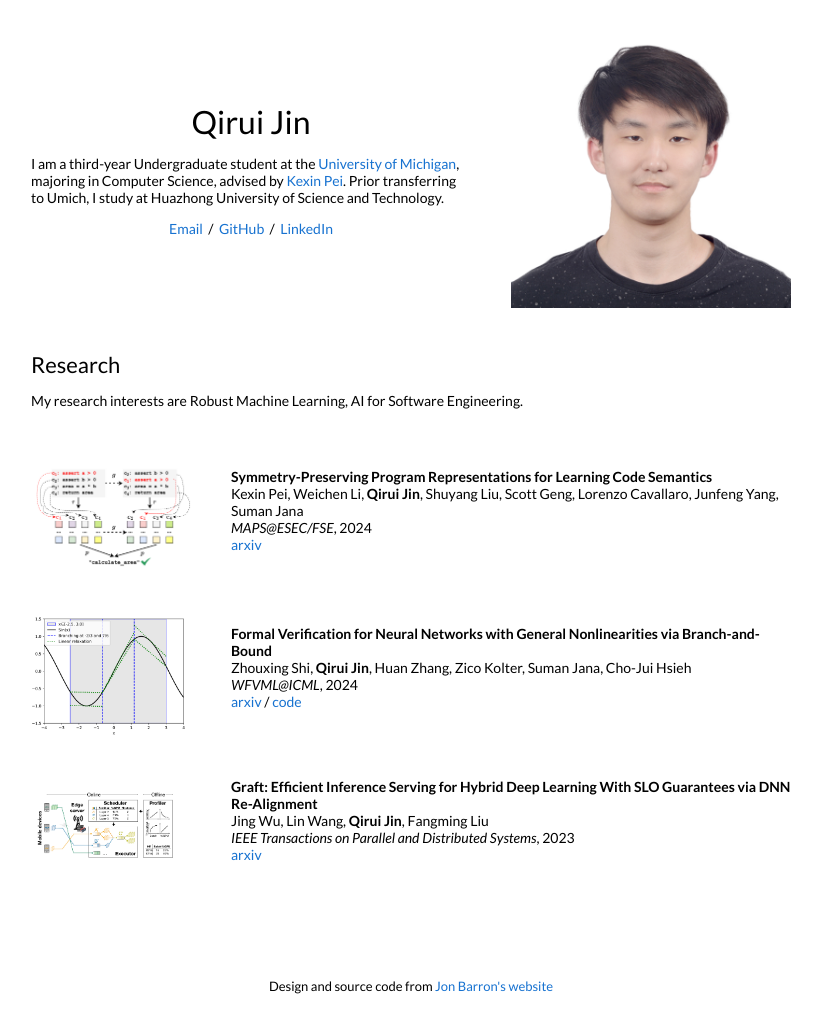
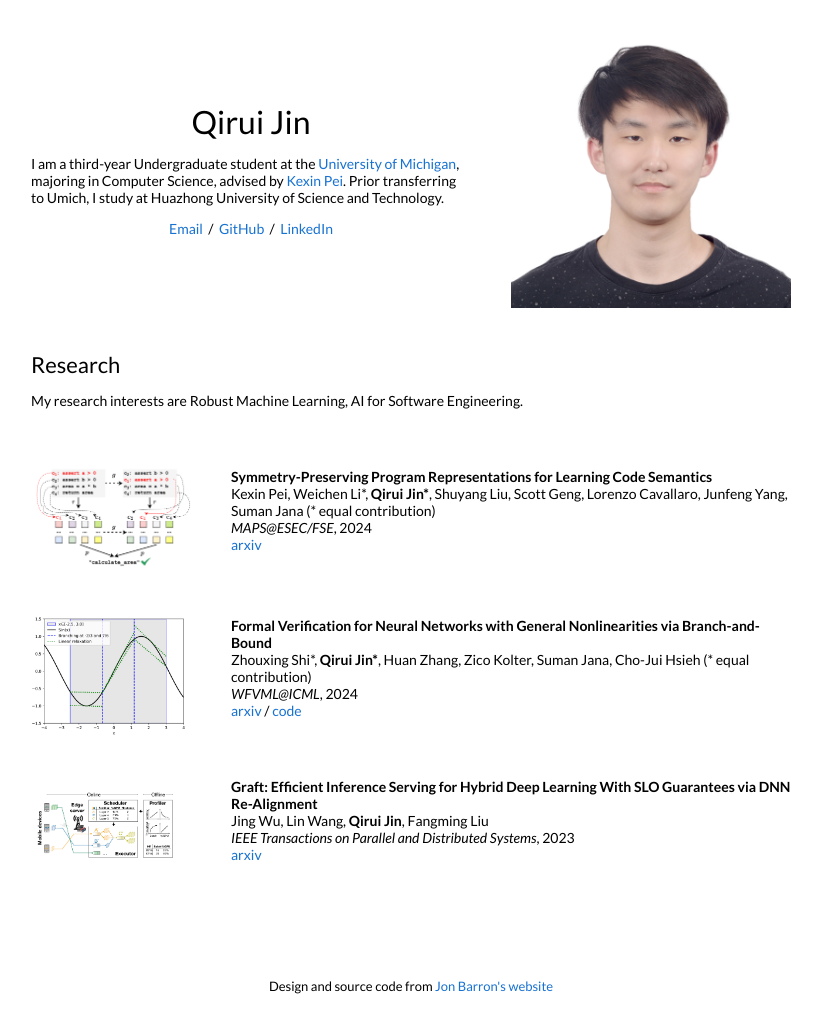
Before and after one commit to C-lister/c-lister.github.io, a Jekyll site: the page built from _posts/2024-01-21-symmc.markdown, in a window 1280 px wide. Shown: the whole page, without its empty margins (229-1051 px from the left). Built offline with Jekyll 4.4.1, drawn with Linux system fonts in a browser that asks for light colours.

Commit message:
add_equal

```diff
--- a/_posts/2024-01-20-nonlinear_verifier copy.markdown
+++ b/_posts/2024-01-20-nonlinear_verifier copy.markdown
@@ -6,7 +6,7 @@ date:   2024-01-20 12:00:00 +00:00
 image: /images/nonlinear.png
 categories: research
 author: "Zhouxing Shi, Qirui Jin"
-authors: "Zhouxing Shi, <strong>Qirui Jin</strong>, Huan Zhang, Zico Kolter, Suman Jana, Cho-Jui Hsieh"
+authors: "Zhouxing Shi*, <strong>Qirui Jin*</strong>, Huan Zhang, Zico Kolter, Suman Jana, Cho-Jui Hsieh (* equal contribution)"
 venue: "WFVML@ICML"
 paper: https://files.sri.inf.ethz.ch/wfvml23/papers/paper_24.pdf
 code: https://github.com/Verified-Intelligence/auto_LiRPA
--- a/_posts/2024-01-21-symmc.markdown
+++ b/_posts/2024-01-21-symmc.markdown
@@ -5,7 +5,7 @@ date: 2024-01-21 12:00:00 +00:00
 image: /images/symmc.png
 categories: research
 author: "Kexin Pei"
-authors: "Kexin Pei, Weichen Li, <strong>Qirui Jin</strong>, Shuyang Liu, Scott Geng, Lorenzo Cavallaro, Junfeng Yang, Suman Jana"
+authors: "Kexin Pei, Weichen Li*, <strong>Qirui Jin*</strong>, Shuyang Liu, Scott Geng, Lorenzo Cavallaro, Junfeng Yang, Suman Jana (* equal contribution)"
 venue: "MAPS@ESEC/FSE"
 arxiv: https://arxiv.org/abs/2308.03312
 ---
```
